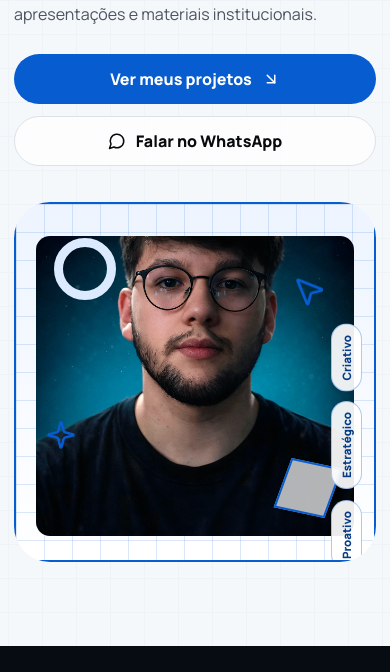
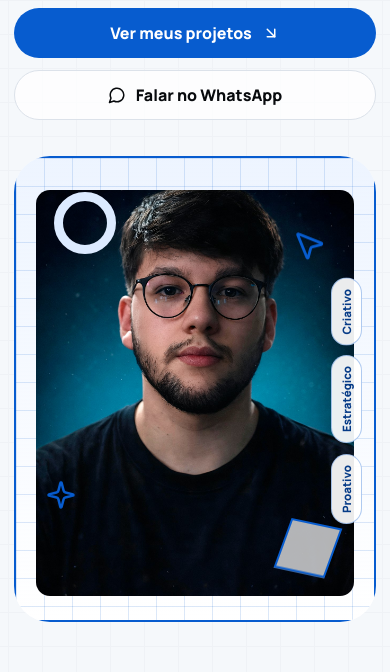
Before and after one commit to portfolio-moises/portfolio-moises, a React (Vite) app: page / in a window 390 px wide. Shown: the part 408-1080 px from the top of the page. Built offline with nearby package versions, Linux system fonts and the light colour scheme.

Commit message:
Improve responsive layouts across breakpoints

```diff
--- a/src/styles.css
+++ b/src/styles.css
@@ -152,6 +152,7 @@ h3 {
   font-family: "Sora", "Poppins", system-ui, sans-serif;
   letter-spacing: 0;
   line-height: 1.02;
+  overflow-wrap: break-word;
 }
 
 h1 {
@@ -433,6 +434,7 @@ p {
 
 .hero__visual {
   min-width: 0;
+  width: 100%;
 }
 
 .portrait-frame {
@@ -1273,6 +1275,7 @@ blockquote {
   gap: 8px;
   color: var(--primary-dark);
   font-weight: 900;
+  overflow-wrap: anywhere;
 }
 
 .project-page {
@@ -1468,6 +1471,24 @@ blockquote {
   }
 }
 
+@media (min-width: 1440px) {
+  .container {
+    width: min(100% - 80px, 1320px);
+  }
+
+  .site-header__inner {
+    width: min(100% - 80px, 1360px);
+  }
+
+  .featured-grid {
+    grid-auto-rows: 260px;
+  }
+
+  .portrait-frame {
+    min-height: 660px;
+  }
+}
+
 @media (max-width: 1180px) {
   .desktop-nav {
     gap: 14px;
@@ -1491,6 +1512,10 @@ blockquote {
     font-size: 2.8rem;
   }
 
+  .project-hero__copy h1 {
+    font-size: 3.7rem;
+  }
+
   .services-grid {
     grid-template-columns: repeat(3, minmax(0, 1fr));
   }
@@ -1517,6 +1542,8 @@ blockquote {
 
   .hero {
     align-items: flex-start;
+    min-height: auto;
+    padding-bottom: 72px;
   }
 
   .hero__grid,
@@ -1529,6 +1556,8 @@ blockquote {
 
   .hero__visual {
     order: 2;
+    justify-self: center;
+    width: min(100%, 640px);
   }
 
   .portrait-frame {
@@ -1559,6 +1588,14 @@ blockquote {
     width: fit-content;
   }
 
+  .portfolio-wall {
+    grid-template-columns: repeat(3, minmax(0, 1fr));
+  }
+
+  .services-grid {
+    grid-template-columns: repeat(2, minmax(0, 1fr));
+  }
+
   .segments__preview {
     display: none;
   }
@@ -1577,16 +1614,22 @@ blockquote {
     grid-template-columns: 1fr;
     justify-items: start;
   }
+
+  .project-contact__inner {
+    align-items: flex-start;
+    flex-direction: column;
+  }
 }
 
 @media (max-width: 768px) {
   .section {
-    padding: 84px 0;
+    padding: 76px 0;
   }
 
   .hero {
     min-height: auto;
-    padding-top: calc(var(--header-height) + 42px);
+    padding-top: calc(var(--header-height) + 34px);
+    padding-bottom: 64px;
   }
 
   h1,
@@ -1609,6 +1652,10 @@ blockquote {
 
   .hero__actions .button {
     width: 100%;
+  }
+
+  .mobile-menu {
+    overflow-y: auto;
   }
 
   .portrait-frame {
@@ -1666,6 +1713,21 @@ blockquote {
     grid-template-columns: repeat(2, minmax(0, 1fr));
   }
 
+  .portfolio-filters {
+    flex-wrap: nowrap;
+    overflow-x: auto;
+    padding-bottom: 8px;
+    scrollbar-width: none;
+  }
+
+  .portfolio-filters::-webkit-scrollbar {
+    display: none;
+  }
+
+  .portfolio-filter {
+    flex: 0 0 auto;
+  }
+
   .services-grid,
   .process-grid {
     grid-template-columns: 1fr;
@@ -1673,11 +1735,29 @@ blockquote {
 
   .service-card,
   .process-step {
-    min-height: 230px;
+    min-height: auto;
+  }
+
+  .service-card {
+    grid-template-rows: auto auto auto;
+    padding: 22px;
+  }
+
+  .service-card h3 {
+    min-height: 0;
+  }
+
+  .process-step span {
+    margin-bottom: 34px;
   }
 
   .final-cta strong {
     font-size: 2rem;
+  }
+
+  .final-cta::after {
+    right: -110px;
+    bottom: -120px;
   }
 
   .lightbox {
@@ -1713,6 +1793,10 @@ blockquote {
     width: min(100% - 28px, 100%);
   }
 
+  .section {
+    padding: 64px 0;
+  }
+
   .site-header__inner {
     width: min(100% - 24px, 100%);
   }
@@ -1743,6 +1827,9 @@ blockquote {
     width: 100%;
     min-height: 50px;
     padding: 0 16px;
+    line-height: 1.15;
+    text-align: center;
+    white-space: normal;
   }
 
   .tag-list li {
@@ -1750,7 +1837,8 @@ blockquote {
   }
 
   .portrait-frame {
-    min-height: 390px;
+    min-height: 0;
+    aspect-ratio: 4 / 5;
     border-radius: 20px;
   }
 
@@ -1801,6 +1889,16 @@ blockquote {
     grid-template-columns: 1fr;
   }
 
+  .portfolio-counter {
+    width: 100%;
+  }
+
+  .portfolio-filter {
+    min-height: 40px;
+    padding: 0 12px;
+    font-size: 0.82rem;
+  }
+
   .portfolio-piece__overlay {
     opacity: 1;
   }
@@ -1816,6 +1914,11 @@ blockquote {
 
   .project-next__actions,
   .final-cta__actions {
+    width: 100%;
+  }
+
+  .project-contact__inner .button,
+  .project-next__actions .button {
     width: 100%;
   }
 
@@ -1846,7 +1949,7 @@ blockquote {
   }
 
   .portrait-frame {
-    min-height: 360px;
+    aspect-ratio: 4 / 5.15;
   }
 }
 
@@ -1871,6 +1974,10 @@ blockquote {
 
   .project-card {
     min-height: 285px;
+  }
+
+  .portfolio-filter {
+    font-size: 0.78rem;
   }
 }
 
```
